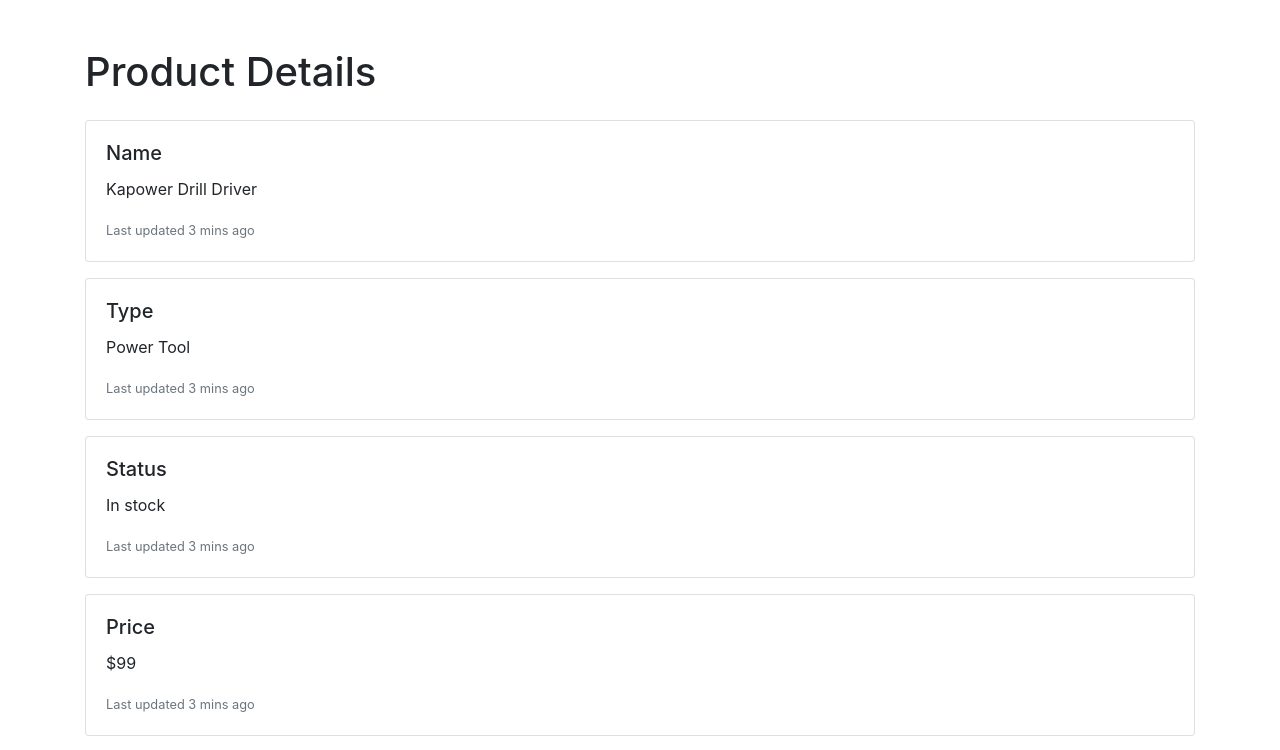
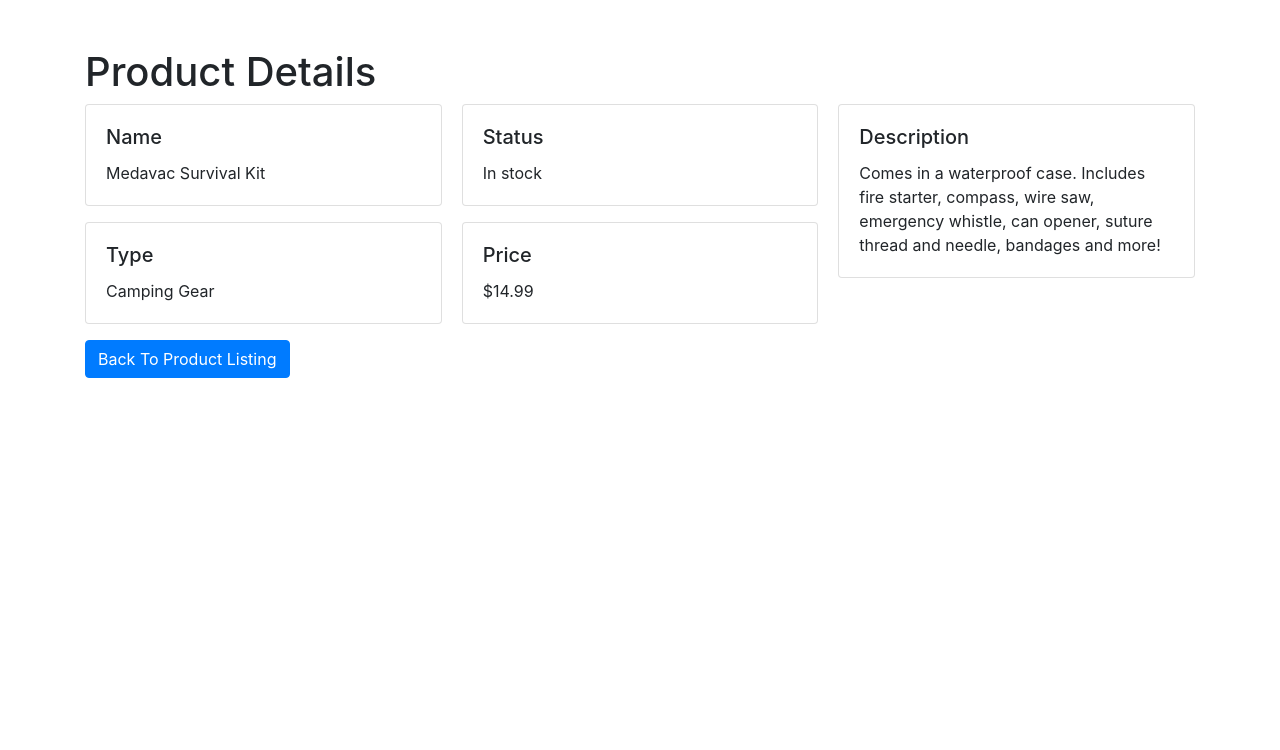
Before and after one commit to magustin/master-details, an Angular app: page /product-details/1 in a window 1280 px wide. Shown: the top 750 px of the page. Built offline with nearby package versions, Linux system fonts and the light colour scheme.

Commit message:
added new products to model and updated product-details component to accomodate new product properties

```diff
--- a/src/app/product-details/product-details.component.html
+++ b/src/app/product-details/product-details.component.html
@@ -1,40 +1,34 @@
-
 <div class="container mt-5 mb-5">
     <h1>Product Details</h1>
-    <div class="card-deck" class="list-group list-group-flush" *ngFor="let p of (products | selectedProduct: id)">
-      <div class="card my-3">
+    <div class="card-columns" *ngFor="let p of (products | selectedProduct: id)">
+      <div class="card mb-3">
         <div class="card-body">
           <h5 class="card-title">Name</h5>
           <p class="card-text">{{p.name}}</p>
-          <p class="card-text"><small class="text-muted">Last updated 3 mins ago</small></p>
         </div>
       </div>
       <div class="card mb-3">
         <div class="card-body">
           <h5 class="card-title">Type</h5>
           <p class="card-text">{{p.type}}</p>
-          <p class="card-text"><small class="text-muted">Last updated 3 mins ago</small></p>
         </div>
       </div>
       <div class="card mb-3">
         <div class="card-body">
           <h5 class="card-title">Status</h5>
           <p class="card-text">{{p.status}}</p>
-          <p class="card-text"><small class="text-muted">Last updated 3 mins ago</small></p>
         </div>
       </div>
        <div class="card mb-3">
         <div class="card-body">
           <h5 class="card-title">Price</h5>
           <p class="card-text">${{p.price}}</p>
-          <p class="card-text"><small class="text-muted">Last updated 3 mins ago</small></p>
         </div>
       </div>
        <div class="card mb-3">
         <div class="card-body">
           <h5 class="card-title">Description</h5>
           <p class="card-text">{{p.description}}</p>
-          <p class="card-text"><small class="text-muted">Last updated 3 mins ago</small></p>
         </div>
       </div>
     </div>
--- a/src/app/product-details/product-details.component.ts
+++ b/src/app/product-details/product-details.component.ts
@@ -1,8 +1,6 @@
 import { Component, OnInit, OnDestroy } from '@angular/core';
 import { Product } from '../products';
 import { ActivatedRoute } from '@angular/router';
-
-//import { Observable } from 'rxjs/Observable';
 
 // USING A SERVICE INSTEAD
 import { ProductService } from '../services/product.service';
@@ -31,7 +29,6 @@ export class ProductDetailsComponent implements OnInit, OnDestroy {
         this.sub = this.route.params.subscribe(params => {
 
             this.id = +params['id'];
-            //console.log("The product id is: " + this.id);
         });
     }
 
--- a/src/app/products.ts
+++ b/src/app/products.ts
@@ -1,5 +1,4 @@
 
-// PRODUCT MODEL
 export class Product {
     constructor(
         public id: number,
@@ -11,7 +10,10 @@ export class Product {
     ) {}
 }
 export const PRODUCTS: Product[] = [
-    { id: 1, name: 'Kapower Drill Driver', type: 'Power Tool', status: 'In stock', price: 99.00, description: '20-Volt Lithium-ion Cordless Drill Driver. LED light' },
+    { id: 1, name: 'Medavac Survival Kit', type: 'Camping Gear', status: 'In stock', price: 14.99, description: 'Comes in a waterproof case. Includes fire starter, compass, wire saw, emergency whistle, can opener, suture thread and needle, bandages and more!' },
     { id: 2, name: 'WazSUP Stand Up Paddle Board', type: 'Outdoor Sports Equipment', status: 'In stock', price: 975.00, description: '10ft in length, 60/40 rails hybrid stand up board. Excellent in surf or flat water conditions.' },
-    { id: 3, name: 'Pole Benda Fishing Rod', type: 'Fishing Gear', status: 'Out of stock', price: 129.99, description: 'Graphite composite saltwater fishing rod. Stainless steel guides. Line capacity rings.' }
+    { id: 3, name: 'Pole Benda Fishing Rod', type: 'Fishing Gear', status: 'Out of stock', price: 129.99, description: 'Graphite composite saltwater fishing rod. 12ft. in length. Stainless steel guides. Line capacity rings.' },
+    { id: 4, name: 'The Great Outdoors Dome Tent', type: 'Camping Equipment', status: 'In stock', price: 300.00, description: '2-person capacity. Strong, waterproof, and easy to assemble. Made of durable extra-strength nylon.' },
+    { id: 5, name: 'KalusTum Conventional Reel', type: 'Fishing Gear', status: 'In stock', price: 47.98, description: 'Reinforced anodized aluminum spool. Precision brass gears. Stainless steel parts for superior corrosion protection.' },
+    { id: 6, name: 'ClearBlue Dive Mask', type: 'Diving Gear', status: 'On Order', price: 96.00, description: 'Single lens mask with excellent field of view. Silicone skirt for an improved fit. Fog resistant. Shatterproof.' }
 ];
```
